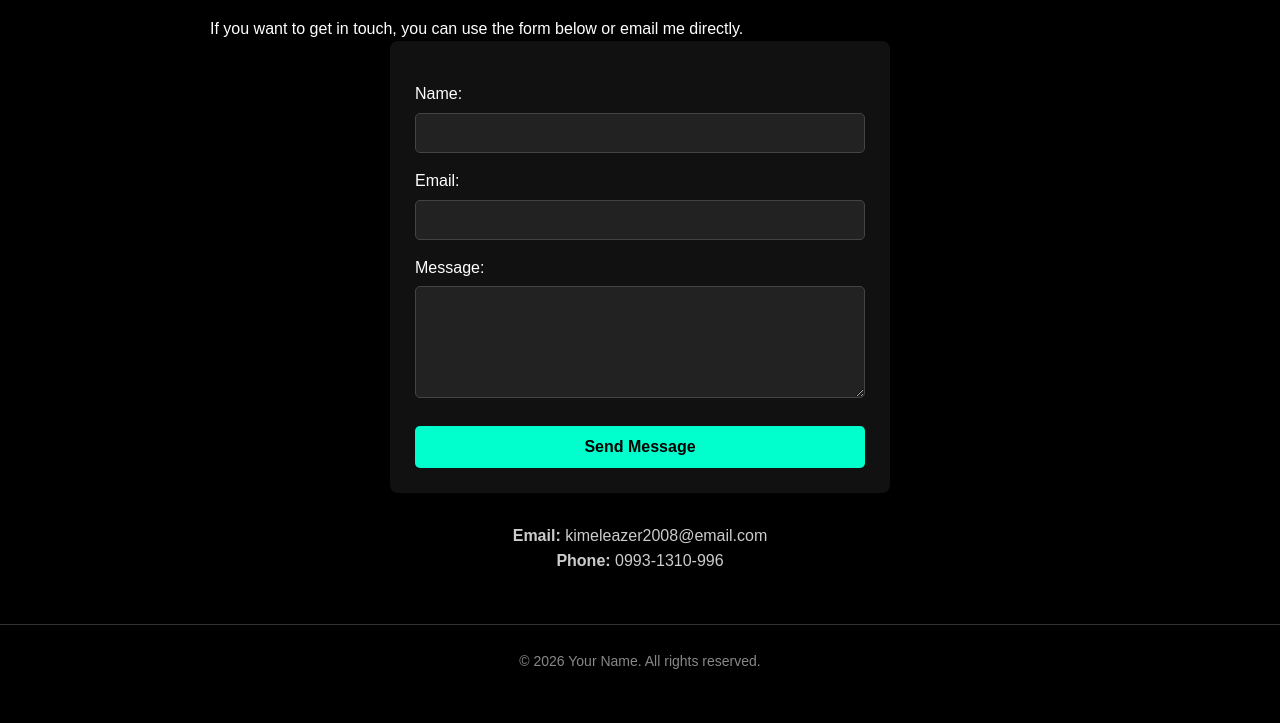
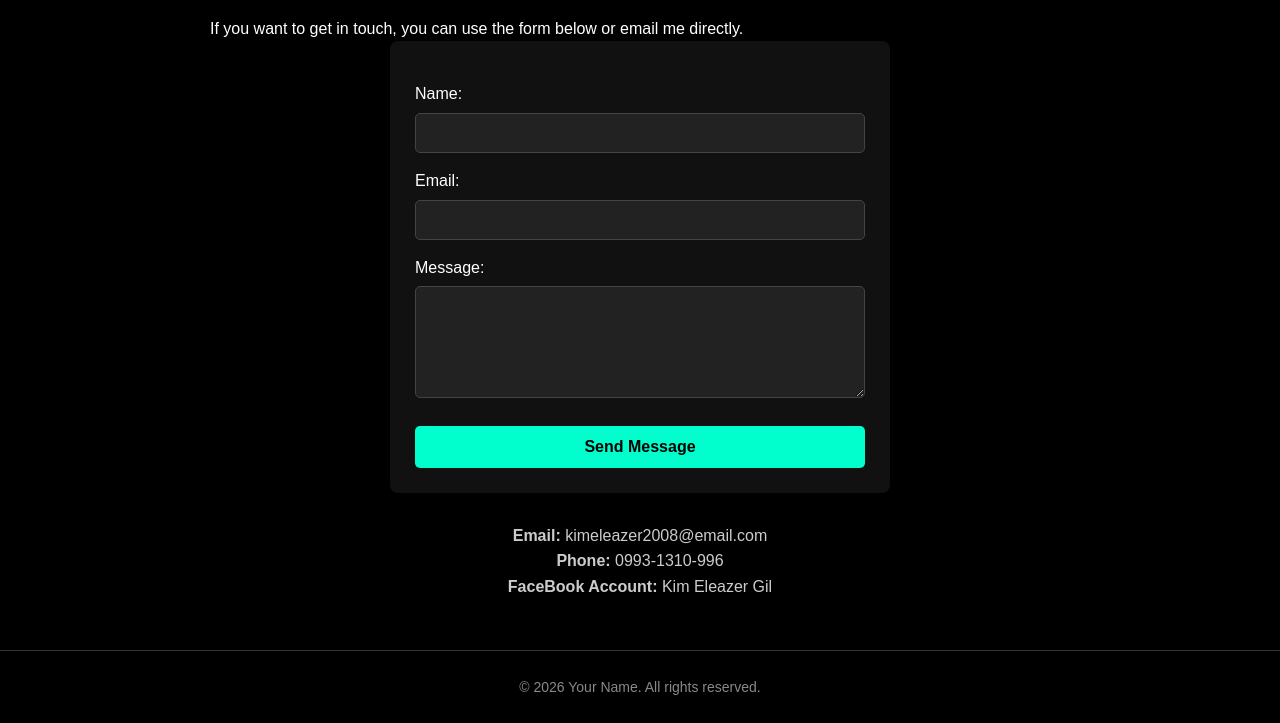
Before and after one commit to Kizer131/Online-Portfolio, a plain HTML site: page contact.html in a window 1280 px wide. Shown: the part 162-885 px from the top of the page. Before the commit the page ends 859 px from the top, so only its background shows below. Drawn offline with Linux system fonts and the light colour scheme.

Commit message:
Update contact.html

```diff
--- a/contact.html
+++ b/contact.html
@@ -36,6 +36,7 @@
         <div class="contact-info">
             <p><strong>Email:</strong> kimeleazer2008@email.com</p>
             <p><strong>Phone:</strong> 0993-1310-996</p>
+            <p><strong>FaceBook Account:</strong> Kim Eleazer Gil</p>
         </div>
     </main>
 
```
